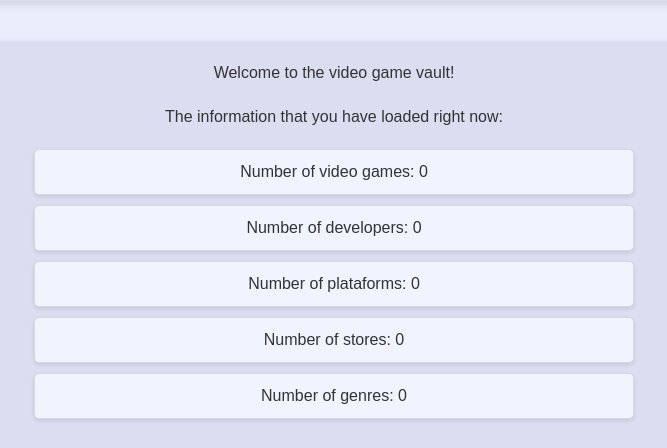
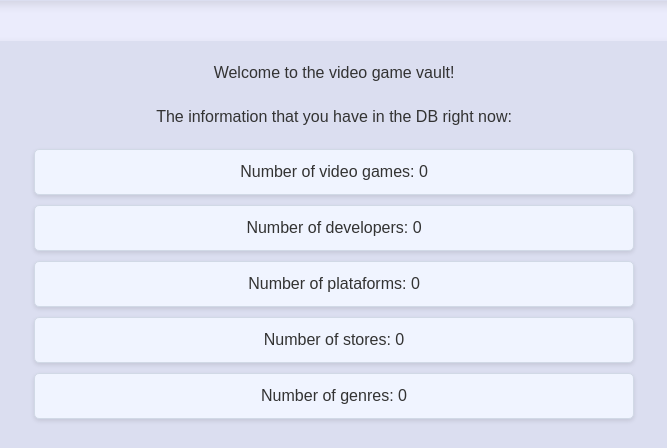
Before and after one commit to Jaime-Linares/VideoGame_Vault, a Django app: page / in a window 1280 px wide. Shown: the part 408-856 px from the top of the page, without its empty margins (306-973 px from the left). Run offline with Django 5.2, Linux system fonts and the light colour scheme; data that the repository does not hold is empty.

Commit message:
[refactor] small changes in static text

```diff
--- a/main/templates/home.html
+++ b/main/templates/home.html
@@ -11,7 +11,7 @@
     {% else %}
         <p>Welcome to the video game vault!</p>
     {% endif %}
-    <p>The information that you have loaded right now:</p>
+    <p>The information that you have in the DB right now:</p>
     <ul class="info-list">
         <li>Number of video games: {{video_games}}</li>
         <li>Number of developers: {{developers}}</li>
```
